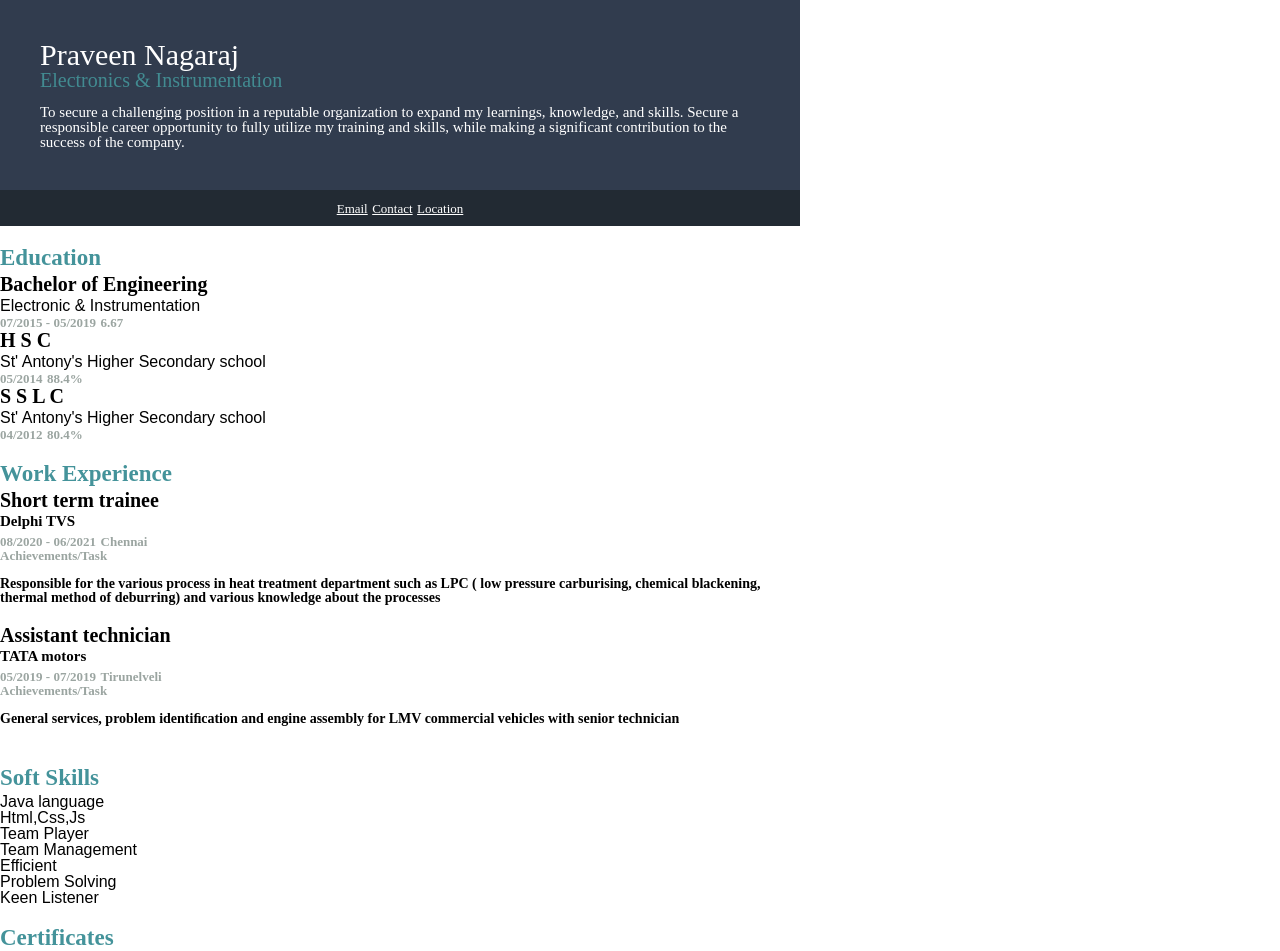
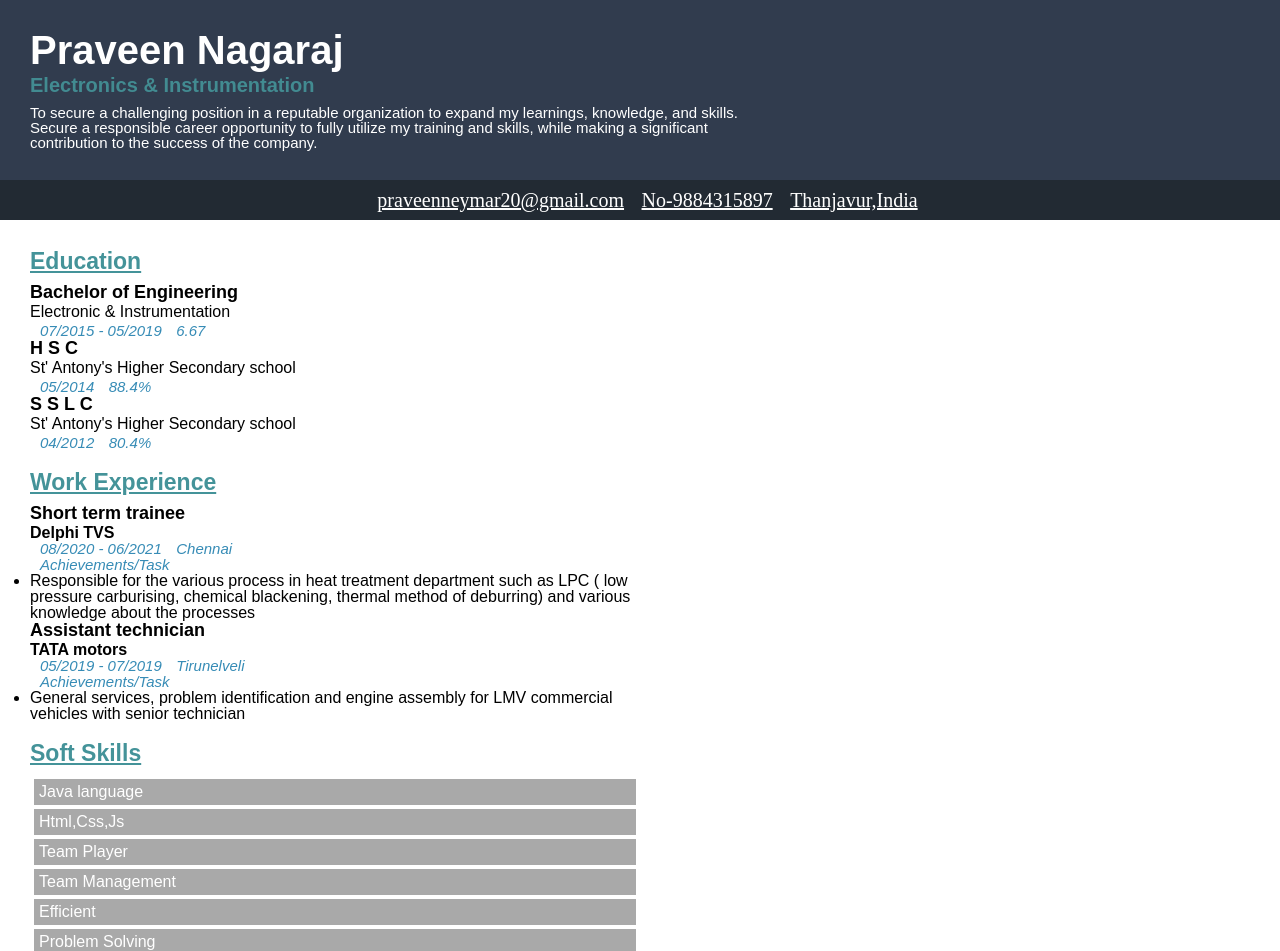
Before and after one commit to prawin10/personal-portfolio1, a website: page index.html in a window 1280 px wide. Shown: the top 951 px of the page. Drawn offline with Linux system fonts and the light colour scheme.

Commit message:
add-some-changes

```diff
--- a/css/main.css
+++ b/css/main.css
@@ -1,81 +1,104 @@
-body {
-    font-family: Arial, Helvetica, sans-serif;
-    width: 800px;
-    margin-left: center;
-}
 #header{
     background-color: #313c4e;
-    padding-top: 40px;
-    padding-right: 40px;
-    padding-bottom: 40px;
-    padding-left: 40px;
-}
-#header h1{
+    padding-top: 30px;
+    padding-right: 0px;
+    padding-bottom: 30px;
+    padding-left: 30px;
+}#header h1{
     color: white;
-    font-size: 30px;
-    font-family: Bahnschrift;
+    font-size: 40px;
+    font-family: Arial, Helvetica, sans-serif;
     text-decoration: none;
-    font-weight: lighter;
+    padding-bottom: 5px;
 }
 #header h3{
     color: rgb(66 139 145);
     font-size: 20px;
-    font-family: Bahnschrift;
-    font-weight: lighter;
-    padding-bottom: 15px;
+    font-family: Arial, Helvetica, sans-serif;
+    text-decoration: none;
+    padding-bottom: 10px;
 }
 #header p{
     color: white;
     font-size: 15px;
-    font-family: Bahnschrift;
-    font-weight: lighter;
+    font-family: Arial, Helvetica, sans-serif;
+    text-decoration: none;
+    padding-right: 500px;
 }
 #contact{
     background-color: rgb(34 42 51);
     text-align: center;
+    font-size: 10px;
+    text-size-adjust: 18px;
     padding-top: 10px;
     padding-bottom: 10px;
 }
 #contact a{
     color: white;
-    font-size: 13px;
-    font-family: Bahnschrift;
-    font-weight: lighter;
+    padding-left: 15px;
+    font-size: 20px;
+}
+#main-content {
+    padding-top: 10px;
+    padding-bottom: 30px;
+    padding-left: 30px;
+    padding-right: 30px;
+}
+#left{
+    font-family: Arial, Helvetica, sans-serif;
+    width:50%;
+}
+#right{
+    font-family: Arial, Helvetica, sans-serif;
+    width:50%;
 }
 #main-content h2{
-    color: rgb(68 147 154);
+    color: #449399;
     font-size: 23px;
-    font-family: Bahnschrift;
-    font-weight: bolder;
+    font-family: Arial, Helvetica, sans-serif;
+    text-decoration: underline;
     padding-top: 20px;
+    padding-bottom: 10px;
+}
+.content-box-detail h3{
+    color: black;
+    font-size: 18px;
+    font-family: Arial, Helvetica, sans-serif;
+    padding-bottom: 3px;
+    text-decoration: none;
+}
+.content-box-detail p{
+    color: black;
+    font-size: 17;
+    font-family: Arial, Helvetica, sans-serif;
+    padding-bottom: 3px;
+}
+.content-box-detail h4{
+    color: black;
+}
+.highlight-text-1{
+    color: #378cb6;
+    font-style: italic;
+    font-size: 15px;
+    font-family: Arial, Helvetica, sans-serif;
+    text-decoration: none;
+    padding-left: 10px;
+    padding-bottom: 20px;
+}
+.highlight-text-2{
+    color: #423b4b;
+    font-style: italic;
     padding-bottom: 5px;
 }
-#main-content h3{
+.content-box-tag-1{
+    margin: 4px;
+    background-color: darkgray;
+    padding: 5px;
+    color: white;
+}
+.content-box-tag-2{
+   margin: 4px;
+   border: 1px solid black;
+    padding: 5px;
     color: black;
-    font-size: 20px;
-    font-family: Bahnschrift;
-    font-weight: bolder;
-    padding-bottom: 4px;
 }
-#main-content h4{
-    color: black;
-    font-size: 15px;
-    font-family: Bahnschrift;
-    font-weight: bolder;
-    padding-bottom: 4px;
-}
-#main-content span{
-    color: rgb(155 165 161);
-    font-size: 13px;
-    font-family: Bahnschrift;
-    font-weight: bold;
-    padding-bottom: 20px;
-}
-#main-content ul{
-    color: black;
-    font-size: 14px;
-    font-family: Bahnschrift;
-    font-weight: bold;
-    padding-top: 15px;
-    padding-bottom: 20px;
-}
--- a/index.html
+++ b/index.html
@@ -1,4 +1,5 @@
-<html>
+<!DOCTYPE html>
+<html lang="en">
    <head>
       <title>Resume</title>
       <link rel="stylesheet" href="css/reset.css">
@@ -13,9 +14,9 @@
          </p>
       </div>
       <div id="contact">
-         <a href="prawinaga10@gmail.com" target="_blank">Email</a>
-         <a href="9884315897" target="_blank">Contact</a>
-         <a href="https://www.google.com/maps/place/Anna+Nagar,+Thanjavur,+Tamil+Nadu+613001/@10.7686171,79.1360059,15z/data=!3m1!4b1!4m5!3m4!1s0x3baab8f2a72b3ae7:0x80df5b015f59a181!8m2!3d10.7685963!4d79.1447607" target="_blank">Location</a>
+         <a href="prawinaga10@gmail.com" target="_blank">praveenneymar20@gmail.com</a>
+         <a href="9884315897" target="_blank">No-9884315897</a>
+         <a href="https://www.google.com/maps/place/Anna+Nagar,+Thanjavur,+Tamil+Nadu+613001/@10.7686171,79.1360059,15z/data=!3m1!4b1!4m5!3m4!1s0x3baab8f2a72b3ae7:0x80df5b015f59a181!8m2!3d10.7685963!4d79.1447607" target="_blank">Thanjavur,India</a>
       </div>
       <div id="main-content">
          <div id="left">
@@ -133,9 +134,9 @@
             <div class="content-box">
                <h2>Interests</h2>
                <div class=content-box-tags-2>
-                  <div class="content-box-tags-2">Playing Football</div>
-                  <div class="content-box-tags-2">Watching Football</div>
-                  <div class="content-box-tags-2">Swimming</div>
+                  <div class="content-box-tag-2">Playing Football</div>
+                  <div class="content-box-tag-2">Watching Football</div>
+                  <div class="content-box-tag-2">Swimming</div>
                </div>
             </div>
          </div>
```
